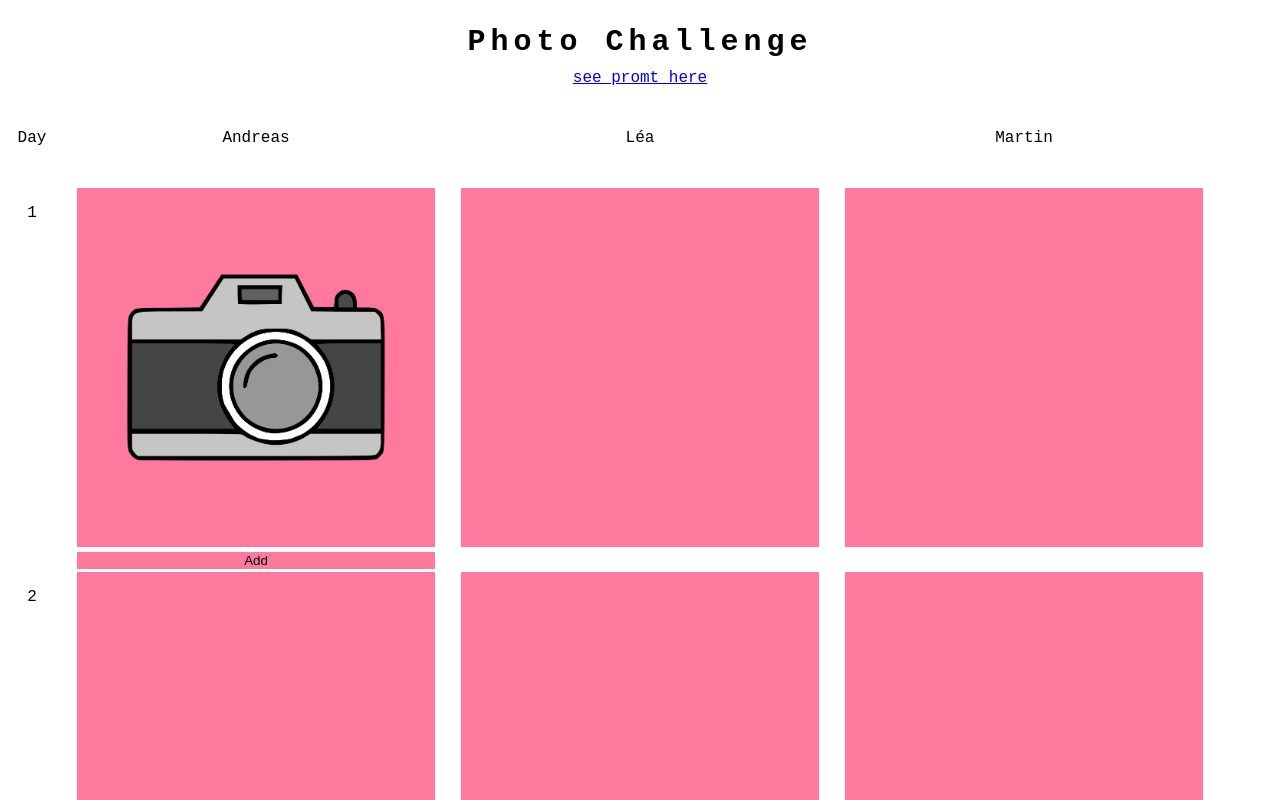
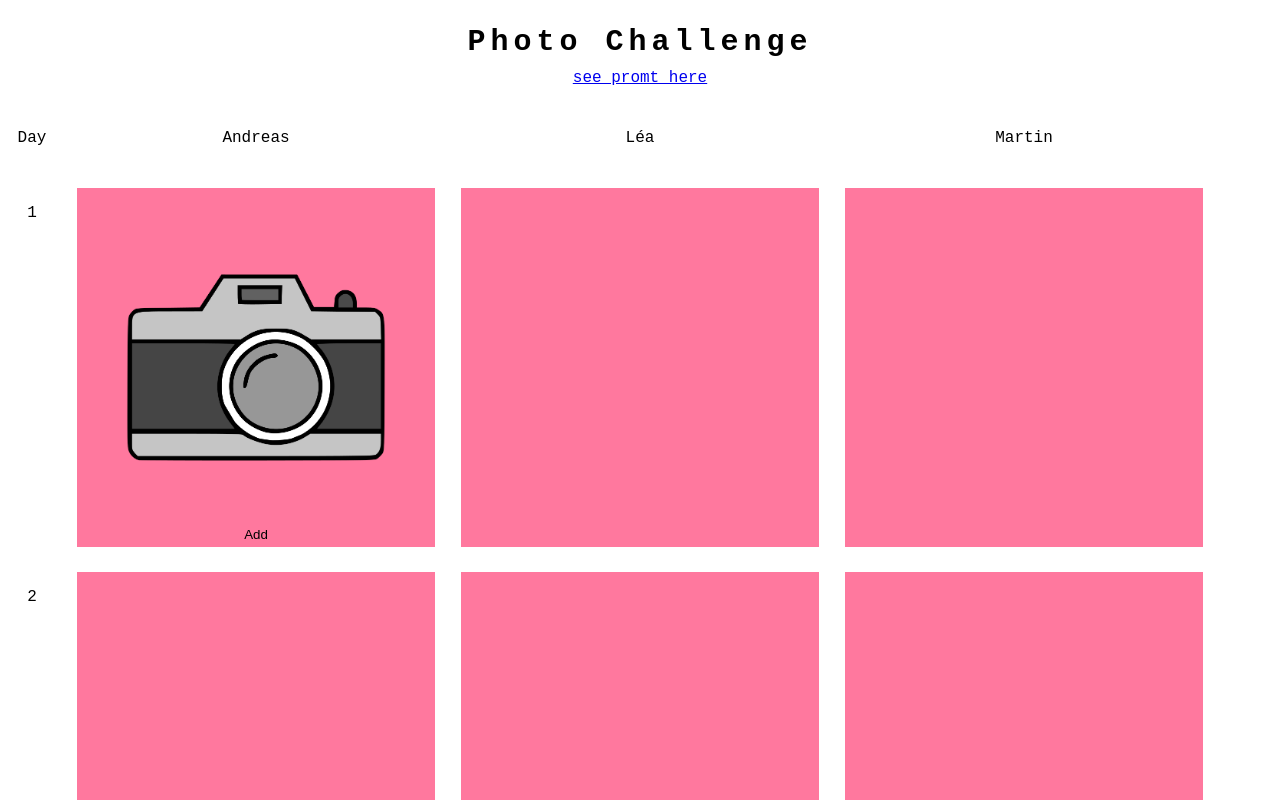
Before and after one commit to sda782/zenze_node, a website: page photochallenge.html in a window 1280 px wide. Both pictures are taken after a click on the element 256 px from the left and 367 px from the top of the page. Drawn offline with nearby package versions, Linux system fonts and the light colour scheme; no server answers; a web font is replaced by a local one.

Commit message:
Add files via upload

```diff
--- a/photochallenge.html
+++ b/photochallenge.html
@@ -95,6 +95,8 @@
         }
 
         #submit_button {
+            position: relative;
+            top: -2vw;
             background-color: #ff789e;
             border: none;
             min-width: 100%;
@@ -660,12 +662,12 @@
                     if (!cellBool) {
                         cellBool = true;
                         cellSelectID = event.target.id;
-                        $(this).append("<form ref='uploadForm' id='uploadForm' action='/uploadphotochallenge' method='post' encType='multipart/form-data' onsubmit='playloading()'><input type='hidden' name='cellid' value='" + event.target.id + "'/><input type='file' name='sampleFile' id='uploadfile' onchange='readURL(this);' /><div id='loading_div'><div></div><div></div></div><label id='uploadlabel' for='uploadfile'><img id='previewimg' src='UI/locationmarker.png' width='100%' height='100%'></label><input id='submit_button' type='submit' value='Add' /></form>")
+                        $(this).append("<form ref='uploadForm' id='uploadForm' action='/uploadphotochallenge' method='post' encType='multipart/form-data' ><input type='hidden' name='cellid' value='" + event.target.id + "'/><input type='file' name='sampleFile' id='uploadfile' onchange='readURL(this);' /><label id='uploadlabel' for='uploadfile'><img id='previewimg' src='UI/locationmarker.png' width='100%' height='100%'></label><input id='submit_button' type='submit' value='Add' /></form>")
 
                     } else {
                         $('#' + cellSelectID).empty();
                         cellSelectID = event.target.id;
-                        $(this).append("<form ref='uploadForm' id='uploadForm' action='/uploadphotochallenge' method='post' encType='multipart/form-data' onsubmit='playloading()'> <input type='file' name='sampleFile' id='uploadfile' onchange='readURL(this);' /><div id='loading_div'><div></div><div></div></div><label id='uploadlabel' for='uploadfile'><img id='previewimg' src='UI/locationmarker.png' width='100%' height='100%'></label><input id='submit_button' type='submit' value='Add' /></form>")
+                        $(this).append("<form ref='uploadForm' id='uploadForm' action='/uploadphotochallenge' method='post' encType='multipart/form-data' ><input type='hidden' name='cellid' value='" + event.target.id + "'/><input type='file' name='sampleFile' id='uploadfile' onchange='readURL(this);' /><label id='uploadlabel' for='uploadfile'><img id='previewimg' src='UI/locationmarker.png' width='100%' height='100%'></label><input id='submit_button' type='submit' value='Add' /></form>")
 
                     }
                 }
```
